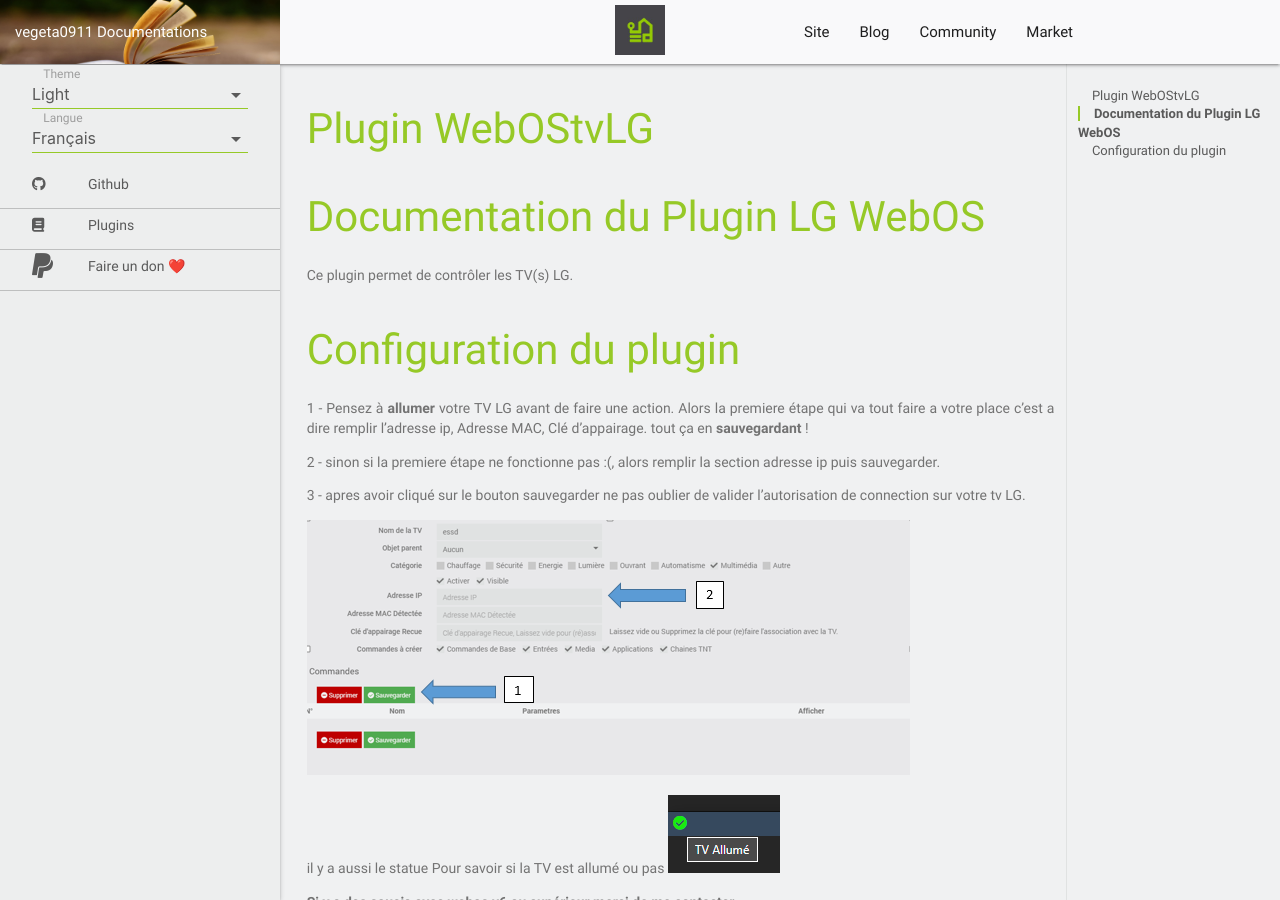
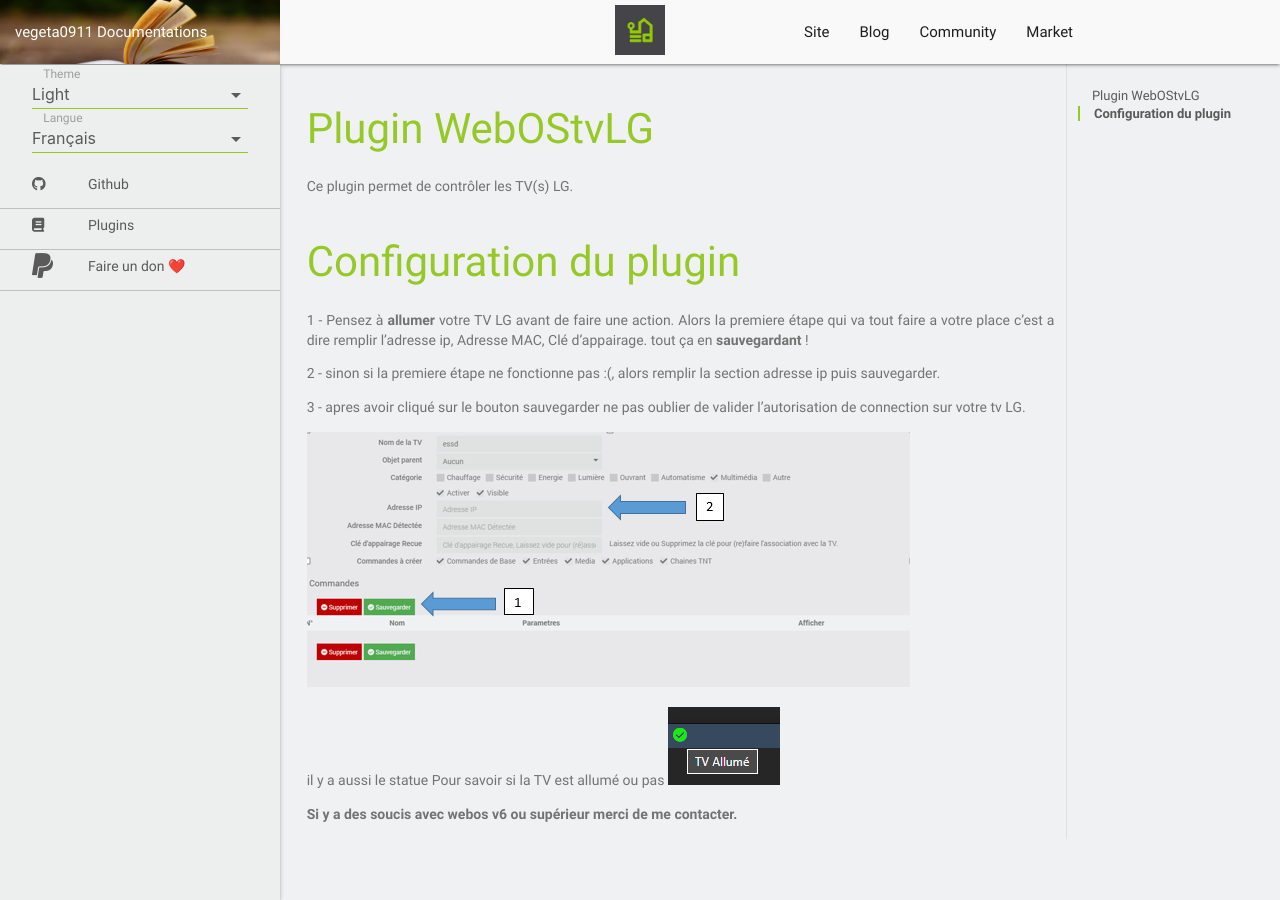
Before and after one commit to vegeta0911/documentation, a Jekyll site: the page built from plugins/fr_FR/WebOStvLG/index.md, in a window 1280 px wide and 900 px high. Built offline with Jekyll 4.4.1, drawn with Linux system fonts in a browser that asks for light colours; nearby versions of some CDN libraries; our own code applies the rules of GitHub Pages for plain Markdown files; library files that are not in the unit come from our copies.

Commit message:
Update index.md

```diff
--- a/plugins/fr_FR/WebOStvLG/index.md
+++ b/plugins/fr_FR/WebOStvLG/index.md
@@ -1,6 +1,4 @@
 # Plugin WebOStvLG
-
-# Documentation du Plugin LG WebOS
 
 Ce plugin permet de contrôler les TV(s) LG.
 
```
